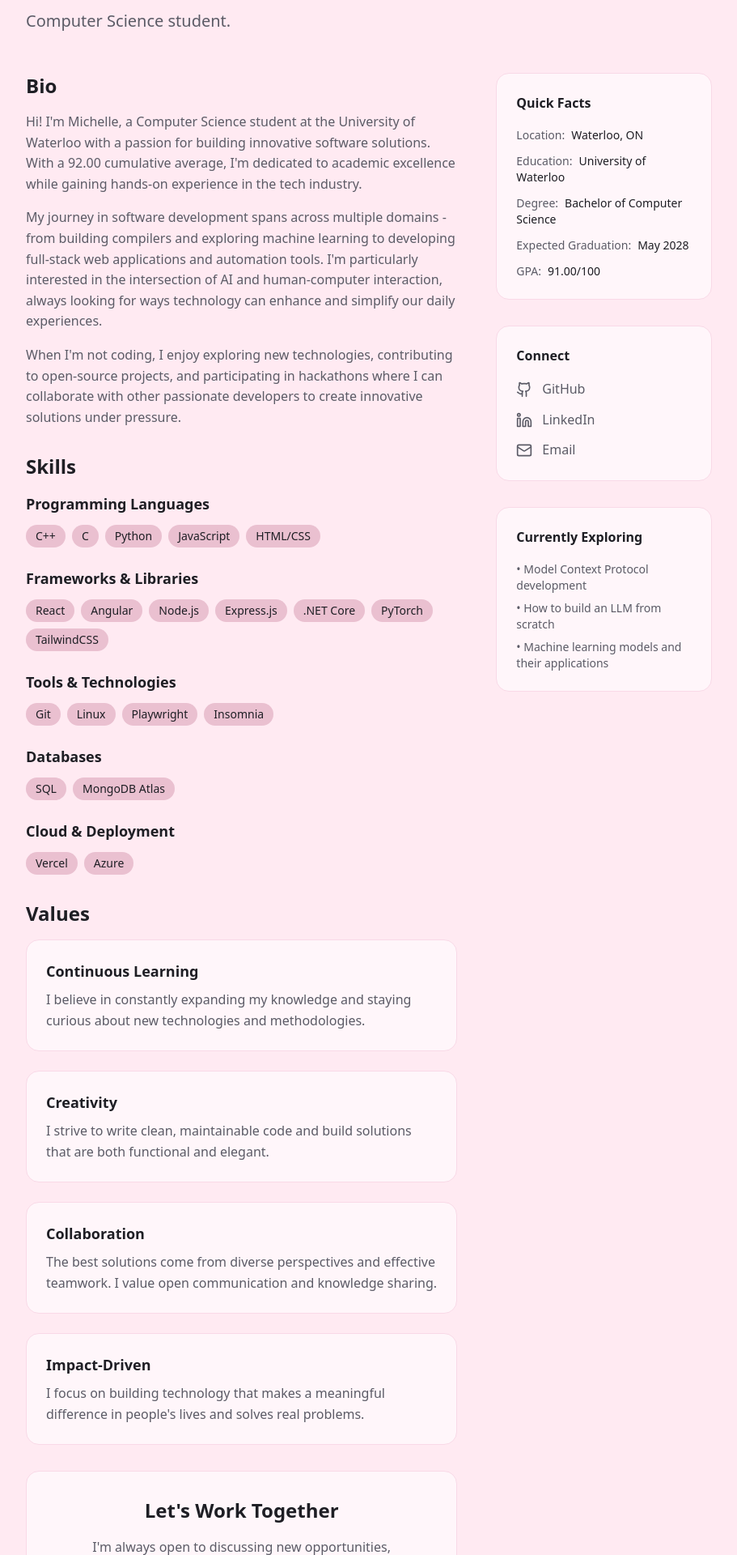
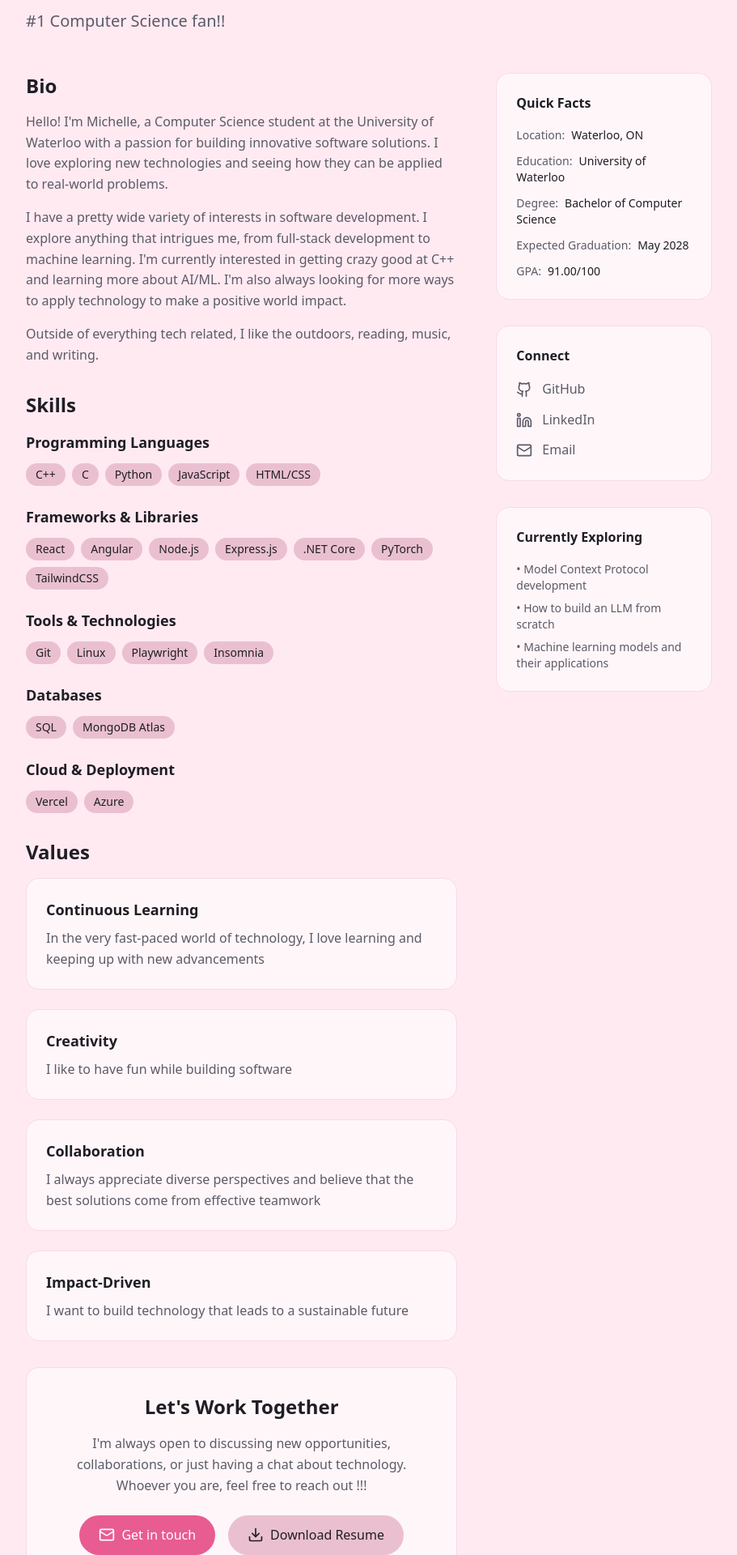
Before and after one commit to albertred/michelle_portfolio, a Next.js app: page /about in a window 1280 px wide. Shown: the part 160-2080 px from the top of the page at 81% size, without its empty margins (184-1095 px from the left). Built offline with nearby package versions, Linux system fonts and the light colour scheme.

Commit message:
text updates

```diff
--- a/src/app/about/page.tsx
+++ b/src/app/about/page.tsx
@@ -12,19 +12,19 @@ const skills = {
 const values = [
   {
     title: 'Continuous Learning',
-    description: 'I believe in constantly expanding my knowledge and staying curious about new technologies and methodologies.'
+    description: 'In the very fast-paced world of technology, I love learning and keeping up with new advancements'
   },
   {
     title: 'Creativity',
-    description: 'I strive to write clean, maintainable code and build solutions that are both functional and elegant.'
+    description: 'I like to have fun while building software'
   },
   {
     title: 'Collaboration',
-    description: 'The best solutions come from diverse perspectives and effective teamwork. I value open communication and knowledge sharing.'
+    description: 'I always appreciate diverse perspectives and believe that the best solutions come from effective teamwork'
   },
   {
     title: 'Impact-Driven',
-    description: 'I focus on building technology that makes a meaningful difference in people\'s lives and solves real problems.'
+    description: 'I want to build technology that leads to a sustainable future'
   }
 ];
 
@@ -47,7 +47,7 @@ export default function AboutPage() {
             About Me
           </h1>
           <p className="text-xl text-ink-muted leading-relaxed">
-            Computer Science student.
+            #1 Computer Science fan!!
           </p>
         </div>
 
@@ -59,20 +59,15 @@ export default function AboutPage() {
               <h2 className="text-2xl font-bold text-ink mb-4">Bio</h2>
               <div className="prose prose-lg text-ink-muted space-y-4">
                 <p>
-                  Hi! I&apos;m Michelle, a Computer Science student at the University of Waterloo with a passion for
-                  building innovative software solutions. With a 92.00 cumulative average, I&apos;m dedicated to
-                  academic excellence while gaining hands-on experience in the tech industry.
+                  Hello! I&apos;m Michelle, a Computer Science student at the University of Waterloo with a passion for
+                  building innovative software solutions. I love exploring new technologies and seeing how they can be applied to real-world problems.
                 </p>
                 <p>
-                  My journey in software development spans across multiple domains - from building compilers and
-                  exploring machine learning to developing full-stack web applications and automation tools.
-                  I&apos;m particularly interested in the intersection of AI and human-computer interaction,
-                  always looking for ways technology can enhance and simplify our daily experiences.
+                  I have a pretty wide variety of interests in software development. I explore anything that intrigues me, from full-stack development to machine learning.
+                  I'm currently interested in getting crazy good at C++ and learning more about AI/ML. I'm also always looking for more ways to apply technology to make a positive world impact.
                 </p>
                 <p>
-                  When I&apos;m not coding, I enjoy exploring new technologies, contributing to open-source projects,
-                  and participating in hackathons where I can collaborate with other passionate developers to
-                  create innovative solutions under pressure.
+                  Outside of everything tech related, I like the outdoors, reading, music, and writing.
                 </p>
               </div>
             </section>
@@ -117,8 +112,7 @@ export default function AboutPage() {
               <h2 className="text-2xl font-bold text-ink mb-4">Let&apos;s Work Together</h2>
               <p className="text-ink-muted mb-6 leading-relaxed">
                 I&apos;m always open to discussing new opportunities, collaborations, or just having a chat about technology.
-                Whether you&apos;re looking for a co-op student, want to collaborate on a project, or just want to connect,
-                I&apos;d love to hear from you!
+                Whoever you are, feel free to reach out !!!
               </p>
               <div className="flex justify-center gap-4 flex-wrap">
                 <a
--- a/src/app/projects/[slug]/page.tsx
+++ b/src/app/projects/[slug]/page.tsx
@@ -26,7 +26,8 @@ const projectsData: Record<string, ProjectData> = {
     summary: 'Building a custom Model Context Protocol server to connect Claude Desktop with Spotify API',
     description: `
       <div class="space-y-6">
-        <p> I wanted to build this project to combine my love for spotify and interest in AI integrations. The Spotify MCP (Model Context Protocol) server represents an innovative approach to integrating music streaming capabilities directly into AI conversations. This project bridges the gap between natural language interaction and music control, allowing users to manage their Spotify experience through conversational commands. </p>
+        <p> With all the buzz around MCP, I wanted to try building one myself. I have always wanted to explore how AI can make personalized music recommendations / help manage playlists,
+        so this was the perfect opportunity to create a Spotify MCP Server. I used the same structure as in https://www.builder.io/blog/mcp-server.</p>
 
         <h2 class="text-2xl font-bold text-ink mt-8 mb-4">The Challenge</h2>
         <p>Modern AI assistants excel at understanding natural language but struggle with real-time integration of external services like music streaming platforms. Users often need to switch between their AI chat interface and music applications, breaking the flow of conversation and productivity.</p>
@@ -41,18 +42,16 @@ const projectsData: Record<string, ProjectData> = {
           <li><strong>Error Handling:</strong> Robust error handling for API rate limits and network issues</li>
         </ul>
 
-        <h2 class="text-2xl font-bold text-ink mt-8 mb-4">Features</h2>
+        <h2 class="text-2xl font-bold text-ink mt-8 mb-4">Features I want</h2>
         <ul class="list-disc list-inside space-y-2 ml-4">
           <li>Create and manage playlists through natural language</li>
           <li>Intelligent music recommendations based on listening history</li>
-          <li>Voice-controlled playback (play, pause, skip, adjust volume)</li>
           <li>Music discovery through conversational exploration</li>
           <li>Integration with Claude's contextual understanding</li>
         </ul>
 
         <h2 class="text-2xl font-bold text-ink mt-8 mb-4">Impact & Learning</h2>
-        <p>This project has allowed me to learn about
-        has deepened my understanding of API integration patterns, real-time communication protocols, and the emerging field of AI-powered application interfaces. It demonstrates how traditional REST APIs can be enhanced with conversational interfaces to create more intuitive user experiences.</p>
+        <p>This project has allowed me to learn about using Spotify API and OAuth 2.0 authentication flows and I'm learning about how AI is becoming more useful tools. </p>
 
         <p>The project also explores the future of human-computer interaction, where natural language becomes the primary interface for complex application control. This has implications beyond music streaming, potentially revolutionizing how we interact with all digital services.</p>
       </div>
@@ -72,7 +71,7 @@ const projectsData: Record<string, ProjectData> = {
     summary: 'Built a full C++ compiler for WLP4, a C subset including functions and pointers',
     description: `
       <div class="space-y-6">
-        <p>The WLP4 Compiler project represents a comprehensive exploration of compiler design and implementation. WLP4 (Waterloo Language Plus Pointers Plus Procedures Plus Profiling) is a subset of C that includes essential programming constructs while maintaining manageable complexity for educational purposes.</p>
+        <p>The WLP4 Compiler project represents a comprehensive exploration of compiler design and implementation. WLP4 is a subset of C that includes essential programming constructs while maintaining manageable complexity for educational purposes. This project was in accordance to CS241 at UWaterloo. </p>
 
         <h2 class="text-2xl font-bold text-ink mt-8 mb-4">Project Overview</h2>
         <p>This compiler translates WLP4 source code into MIPS assembly language, implementing all major compiler phases from lexical analysis to code generation. The project demonstrates deep understanding of programming language theory and practical compiler construction techniques.</p>
@@ -117,7 +116,6 @@ const projectsData: Record<string, ProjectData> = {
           <li><strong>Memory Management:</strong> Implementing proper cleanup for complex data structures</li>
           <li><strong>Error Recovery:</strong> Providing meaningful error messages without crashing</li>
           <li><strong>Code Optimization:</strong> Balancing code efficiency with compilation speed</li>
-          <li><strong>Testing:</strong> Creating comprehensive test suites for each compiler phase</li>
         </ul>
 
         <h2 class="text-2xl font-bold text-ink mt-8 mb-4">Learning Outcomes</h2>
@@ -324,7 +322,7 @@ const projectsData: Record<string, ProjectData> = {
     summary: 'Payroll management system automating extraction, calculation, and PDF generation',
     description: `
       <div class="space-y-6">
-        <p>This payroll management system was developed to address the time-consuming and error-prone process of manual payroll calculation and paystub generation. Built during my early programming journey, it demonstrates fundamental software engineering principles applied to real-world business needs.</p>
+        <p>This payroll management system was developed to address the time-consuming and error-prone process of manual payroll calculation and paystub generation, inspired by my mom's own frustration with payroll tasks. Built during my early programming journey, it demonstrates fundamental software engineering principles applied to real-world business needs.</p>
 
         <h2 class="text-2xl font-bold text-ink mt-8 mb-4">Business Challenge</h2>
         <p>Small to medium-sized businesses often struggle with payroll processing due to:</p>
```
